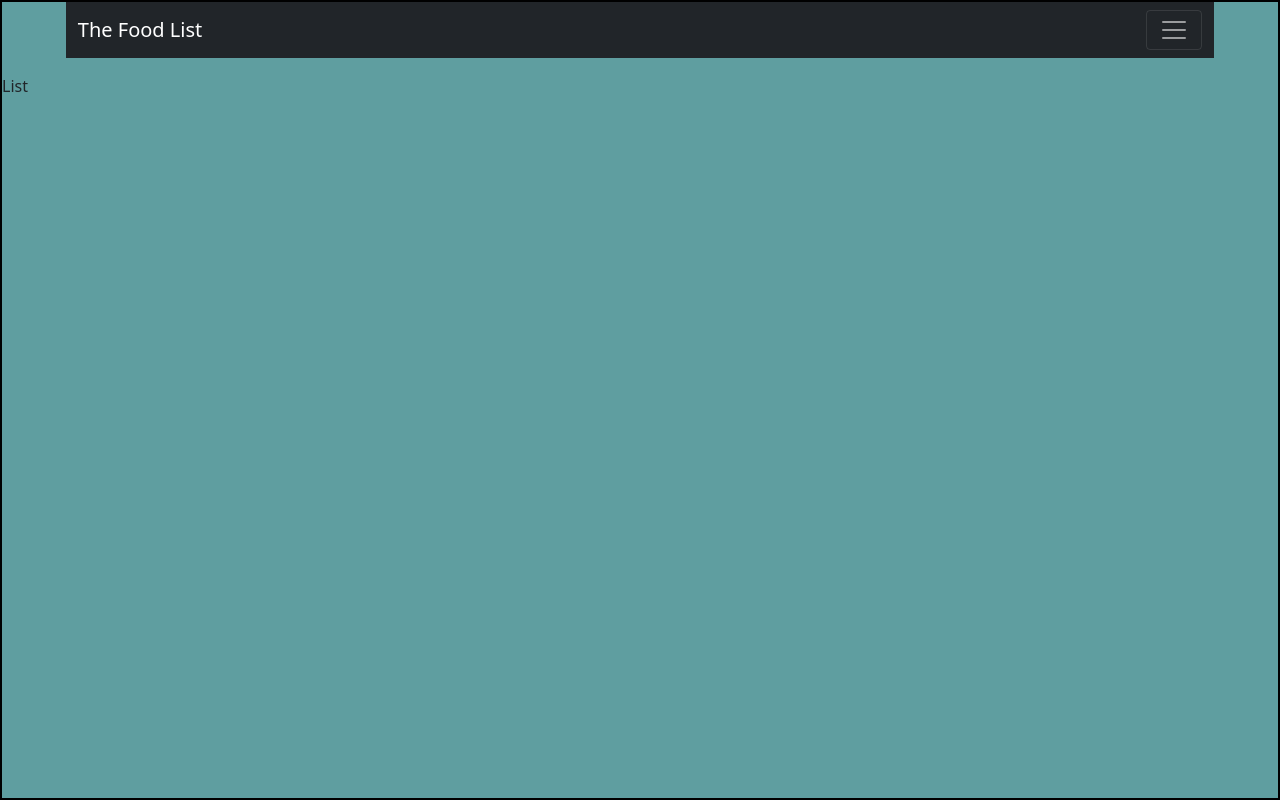
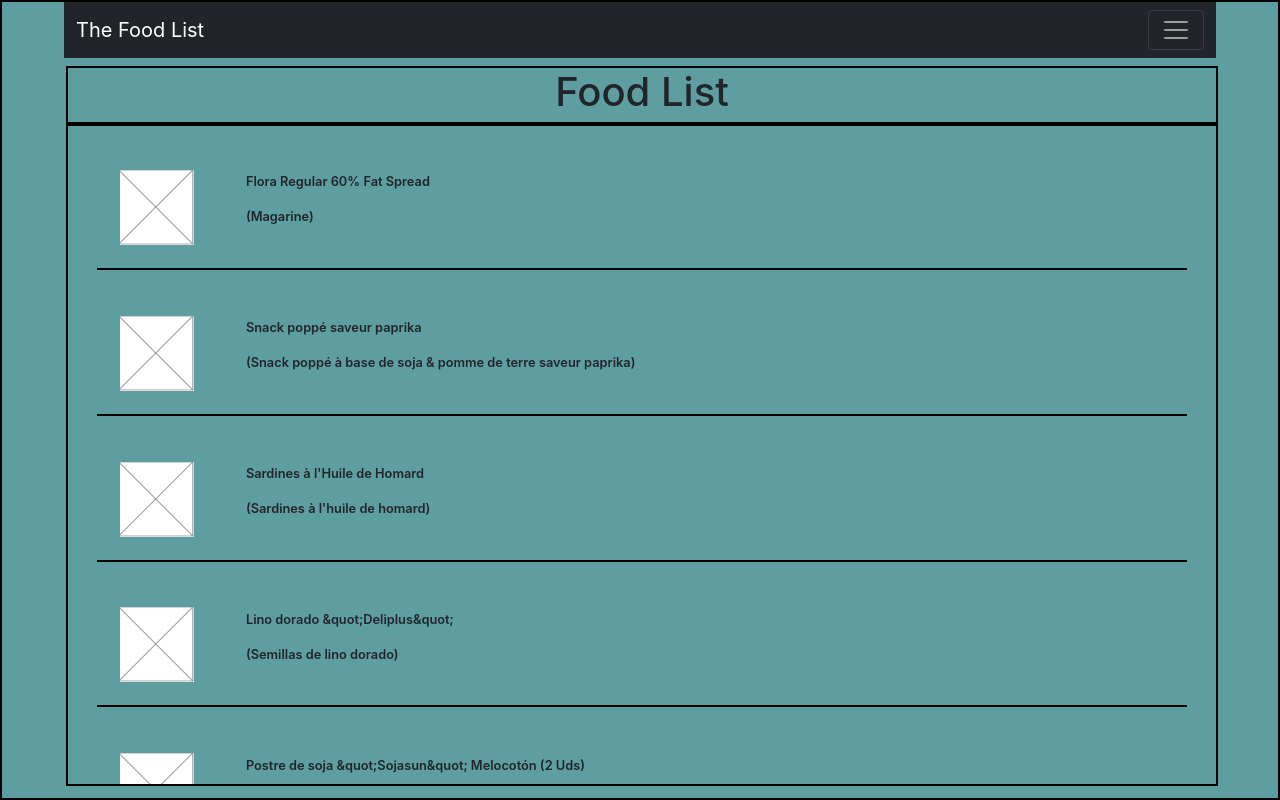
Before and after one commit to YogendraRajpoot/101innovation, a React (Create React App) app: page / in a window 1280 px wide. Built offline with nearby package versions, Linux system fonts and the light colour scheme.

Commit message:
first page complete

```diff
--- a/public/index.html
+++ b/public/index.html
@@ -10,6 +10,13 @@
       content="Web site created using create-react-app"
     />
     <link rel="apple-touch-icon" href="%PUBLIC_URL%/logo192.png" />
+
+    <link
+      rel="stylesheet"
+      href="https://cdn.jsdelivr.net/npm/bootstrap@5.1.3/dist/css/bootstrap.min.css"
+      integrity="sha384-1BmE4kWBq78iYhFldvKuhfTAU6auU8tT94WrHftjDbrCEXSU1oBoqyl2QvZ6jIW3"
+      crossorigin="anonymous"
+    />
     <!--
       manifest.json provides metadata used when your web app is installed on a
       user's mobile device or desktop. See https://developers.google.com/web/fundamentals/web-app-manifest/
--- a/src/Components/List/List.jsx
+++ b/src/Components/List/List.jsx
@@ -1,4 +1,6 @@
 import React, { useEffect, useState } from "react";
+import "./list.css";
+import Icon from "../../Image/icon.png";
 
 export const List = () => {
   const [data, setData] = useState([]);
@@ -8,9 +10,28 @@
   }, []);
   const getdata = async () => {
     let response = await fetch("./OFF_subset17.json");
-    response =await response.json();
-    setData(response)
+    response = await response.json();
+    setData(response);
+  };
+  console.log("14", data);
+  return (
+    <>
+      <div className="Food-List-Header">
+        <h1>Food List</h1>
+      </div>
+      <div className="List-Container">
+        {data.map((item) => {
+          return (
+            <div className="Item_List">
+              <img src={Icon} alt="Icon" />
+              <div className="Item-p-div" >
+                <p className="Item-p">{item.product_name}</p>
+                <p className="Item-p">({item.generic_name})</p>
+              </div>
+            </div>
+          );
+        })}
+      </div>
+    </>
+  );
 };
-console.log("14", data);
-  return <div>List</div>;
-};
--- /dev/null
+++ b/src/Components/List/list.css
@@ -0,0 +1,60 @@
+.Food-List-Header {
+  border: 2px solid black;
+  margin-top: 8vh;
+  margin-left: 5%;
+  /* height: 90vh; */
+  width: 90%;
+  position: fixed;
+  text-align: center;
+}
+.List-Container {
+  border: 2px solid black;
+  margin-top: 15vh;
+  margin-left: 5%;
+  height: 83vh;
+  width: 90%;
+  position: fixed;
+  text-align: center;
+  overflow: scroll;
+}
+.Item_List {
+  border-bottom: 2px solid black;
+  padding: 2%;
+  display: flex;
+  flex-direction: row;
+  margin-top: 2%;
+  width: 95%;
+  margin-left: auto;
+  margin-right: auto;
+  align-items: center;
+}
+.Item-p-div {
+  margin-left: 5%;
+  display: flex;
+  flex-direction: column;
+  align-items: flex-start;
+  /* border: 2px solid black; */
+}
+.Item-p {
+  font-size: 1vw;
+  font-weight: 600;
+}
+
+@media screen and (max-width: 1200px) {
+  .Item-p {
+    font-size: 2vw;
+    font-weight: 0;
+  }
+}
+@media screen and (max-width: 1000px) {
+  .Item-p {
+    font-size: 3vw;
+    font-weight: 0;
+  }
+}
+@media screen and (max-width: 550px) {
+  .Item-p {
+    font-size: 4vw;
+    font-weight: 0;
+  }
+}
--- a/src/Components/Navbars/Navbars.jsx
+++ b/src/Components/Navbars/Navbars.jsx
@@ -12,7 +12,7 @@
       variant="dark"
       expand={expand}
       className="mb-3"
-      style={{ width: "90%", marginLeft: "auto", marginRight: "auto" }}
+      style={{ width: "90%", position: "fixed", left: "5%" }}
     >
       <Container fluid>
         <Navbar.Brand href="#">The Food List</Navbar.Brand>
--- a/src/index.js
+++ b/src/index.js
@@ -3,7 +3,7 @@
 import './index.css';
 import App from './App';
 import reportWebVitals from './reportWebVitals';
-import 'bootstrap/dist/css/bootstrap.min.css';
+// import 'bootstrap/dist/css/bootstrap.min.css';
 
 
 const root = ReactDOM.createRoot(document.getElementById('root'));
```
Also changed, not shown: src/Image/icon.png (added).
